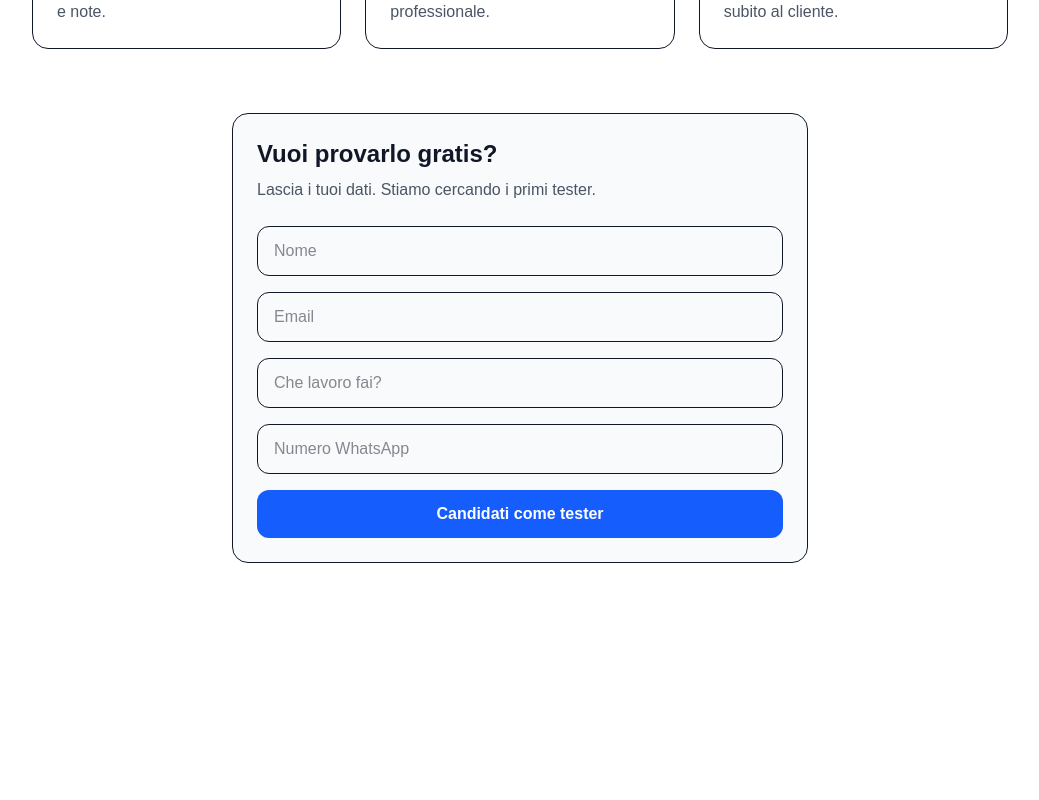
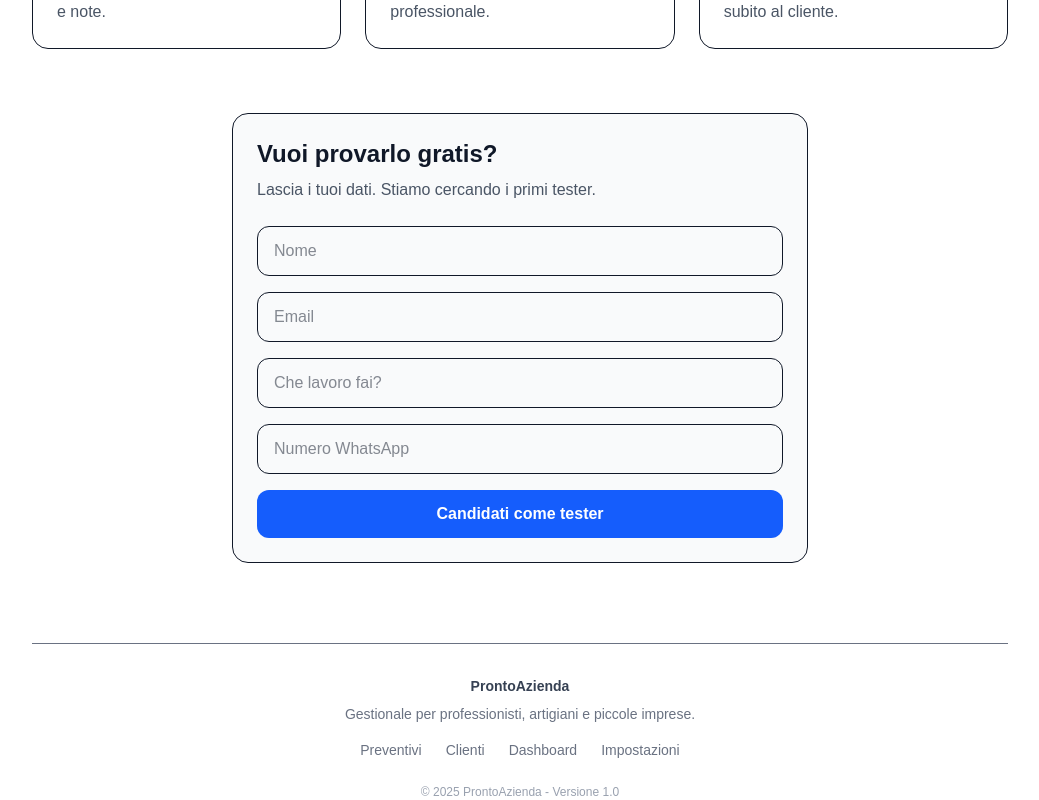
Before and after one commit to VINCENZOAMODIO/prontoazienda, a Next.js app: page / in a window 1280 px wide. Shown: the part 487-1287 px from the top of the page, without its empty margins (120-1159 px from the left). Before the commit the page ends 1050 px from the top, so only its background shows below. Built offline with nearby package versions, Linux system fonts and the light colour scheme; no server answers.

Commit message:
Aggiunti footer e impostazioni azienda

```diff
--- a/app/page.tsx
+++ b/app/page.tsx
@@ -173,6 +173,37 @@ export default function Home() {
             )}
           </div>
         </div>
+        <footer className="mt-20 w-full border-t pt-8 text-center text-sm text-gray-500">
+  <p className="font-semibold text-gray-700">
+    ProntoAzienda
+  </p>
+
+  <p className="mt-2">
+    Gestionale per professionisti, artigiani e piccole imprese.
+  </p>
+
+  <div className="mt-4 flex flex-wrap justify-center gap-6">
+    <a href="/preventivo" className="hover:text-blue-600">
+      Preventivi
+    </a>
+
+    <a href="/clienti" className="hover:text-blue-600">
+      Clienti
+    </a>
+
+    <a href="/dashboard" className="hover:text-blue-600">
+      Dashboard
+    </a>
+
+    <a href="/impostazioni" className="hover:text-blue-600">
+      Impostazioni
+    </a>
+  </div>
+
+  <p className="mt-6 text-xs text-gray-400">
+    © 2025 ProntoAzienda - Versione 1.0
+  </p>
+</footer>
       </section>
     </main>
   );
```
